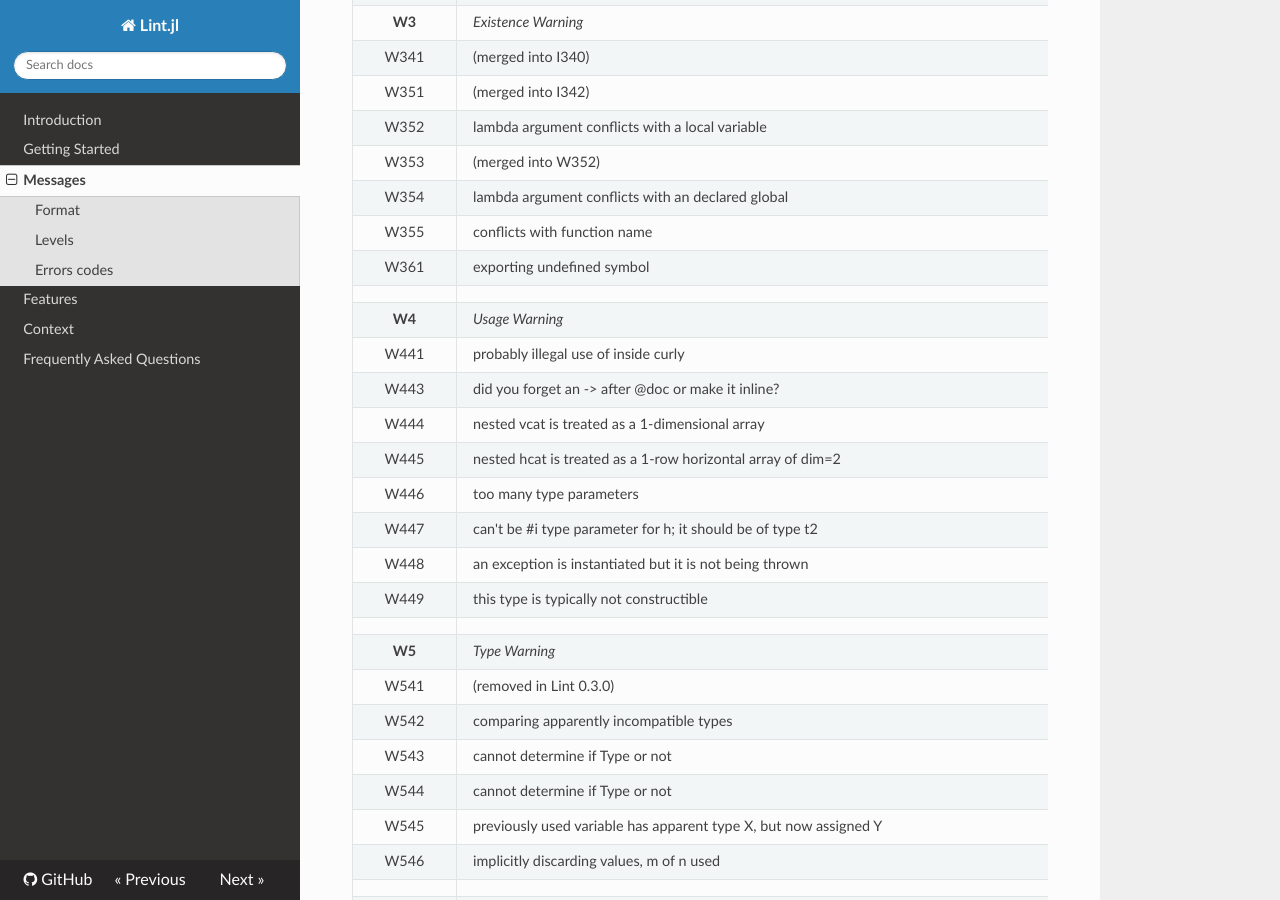
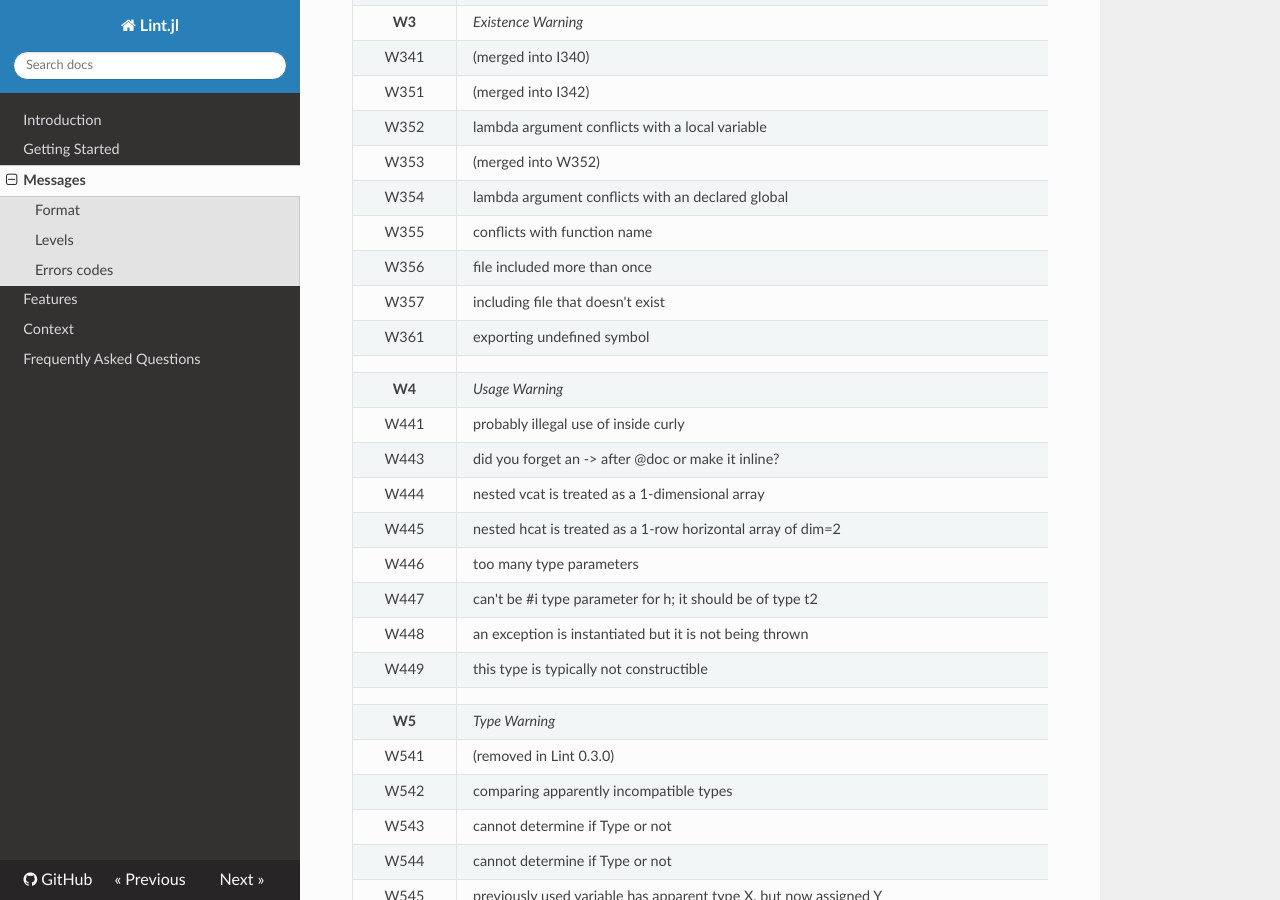
Before and after one commit to tonyhffong/Lint.jl, an MkDocs documentation site: the page built from docs/messages.md, in a window 1280 px wide and 900 px high, scrolled down 3955 px. Built offline with MkDocs 1.6.1, drawn with Linux system fonts in a browser that asks for light colours; nearby versions of some CDN libraries; old or Windows-style settings are respelled for this version of MkDocs.

Commit message:
Prepare for n-pass linter, part 2

```diff
--- a/docs/messages.md
+++ b/docs/messages.md
@@ -132,6 +132,8 @@ Every error code starts with letter for the severity `E`:`ERROR`, `W`:`WARN` or
 | W353   | (merged into W352)
 | W354   | lambda argument conflicts with an declared global
 | W355   | conflicts with function name
+| W356   | file included more than once
+| W357   | including file that doesn't exist
 | W361   | exporting undefined symbol
 |        |
 | **W4** | *Usage Warning*
```
Also changed, not shown: 9 other files.
